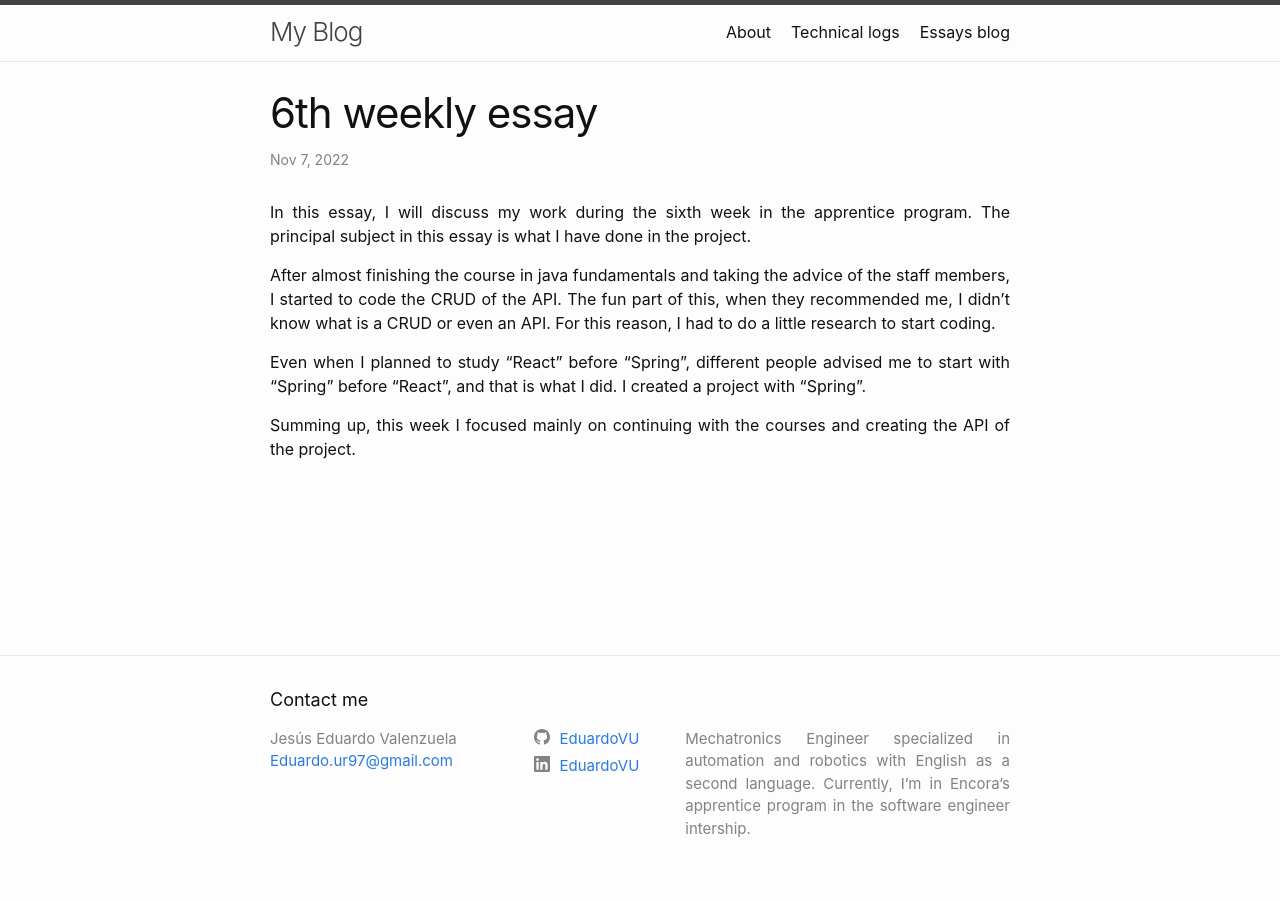
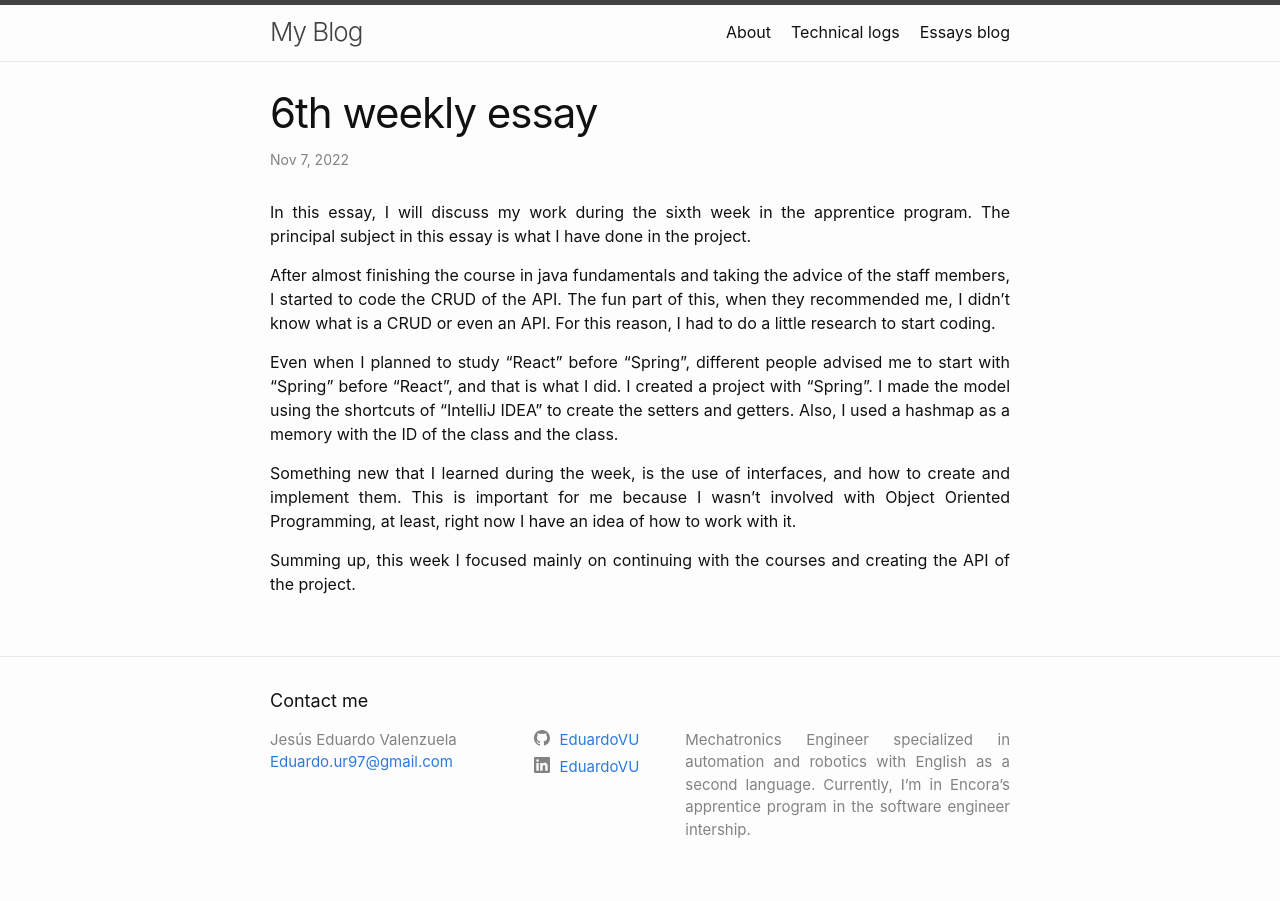
Before and after one commit to EduardoVU/My-Blog, a Jekyll site: the page built from Blog-essays/_posts/2022-11-07-4th-weekly-essay.md, in a window 1280 px wide. Built offline with Jekyll 4.4.1, drawn with Linux system fonts in a browser that asks for light colours.

Commit message:
new post

```diff
--- a/Blog-essays/_posts/2022-11-07-4th-weekly-essay.md
+++ b/Blog-essays/_posts/2022-11-07-4th-weekly-essay.md
@@ -7,11 +7,11 @@ category: weekly essay
 
 In this essay, I will discuss my work during the sixth week in the apprentice program. The principal subject in this essay is what I have done in the project.
 
-
 After almost finishing the course in java fundamentals and taking the advice of the staff members, I started to code the CRUD of the API. The fun part of this, when they recommended me, I didn’t know what is a CRUD or even an API. For this reason, I had to do a little research to start coding.
 
+Even when I planned to study “React” before “Spring”, different people advised me to start with “Spring” before “React”, and that is what I did. I created a project with “Spring”.
+I made the model using the shortcuts of “IntelliJ IDEA” to create the setters and getters. Also, I used a hashmap as a memory with the ID of the class and the class.
 
-Even when I planned to study “React” before “Spring”, different people advised me to start with “Spring” before “React”, and that is what I did. I created a project with “Spring”.
-
+Something new that I learned during the week, is the use of interfaces, and how to create and implement them. This is important for me because I wasn’t involved with Object Oriented Programming, at least, right now I have an idea of how to work with it.
 
 Summing up, this week I focused mainly on continuing with the courses and creating the API of the project.
```
